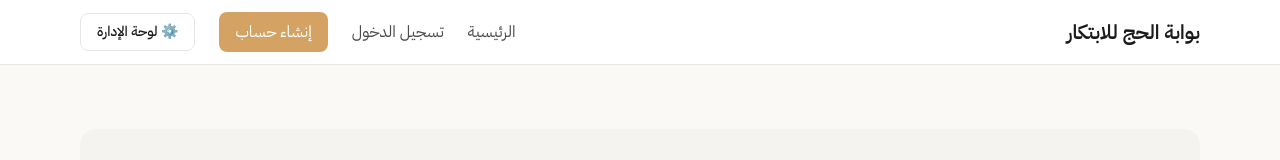
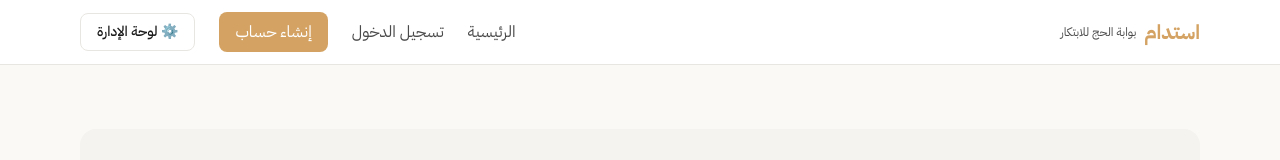
Before and after one commit to pm-inspire/HajStartupLab, a Next.js app: page / in a window 1280 px wide. Shown: the top 160 px of the page. Built offline with nearby package versions, Linux system fonts and the light colour scheme.

Commit message:
Update Header logo to Estidam branding with gold accent color

```diff
--- a/src/components/Header.tsx
+++ b/src/components/Header.tsx
@@ -6,8 +6,9 @@ export default function Header() {
   return (
     <header className="sticky top-0 z-50 border-b border-[var(--border)] bg-[var(--background-card)]/95 backdrop-blur">
       <div className="mx-auto flex h-16 max-w-6xl items-center justify-between px-4">
-        <Link href="/" className="text-xl font-semibold text-[var(--foreground)]">
-          بوابة الحج للابتكار
+        <Link href="/" className="flex items-center gap-2">
+          <span className="text-xl font-bold text-[var(--accent)]">استدام</span>
+          <span className="text-xs text-[var(--foreground-muted)] hidden sm:block">بوابة الحج للابتكار</span>
         </Link>
         <nav className="flex items-center gap-6">
           <Link
@@ -28,7 +29,7 @@ export default function Header() {
           >
             إنشاء حساب
           </Link>
-                    <Link
+          <Link
             href="/admin"
             className="rounded-lg border border-[var(--border)] bg-[var(--background-card)] px-4 py-2 text-sm font-medium text-[var(--foreground)] transition hover:bg-[var(--beige)]"
           >
```
